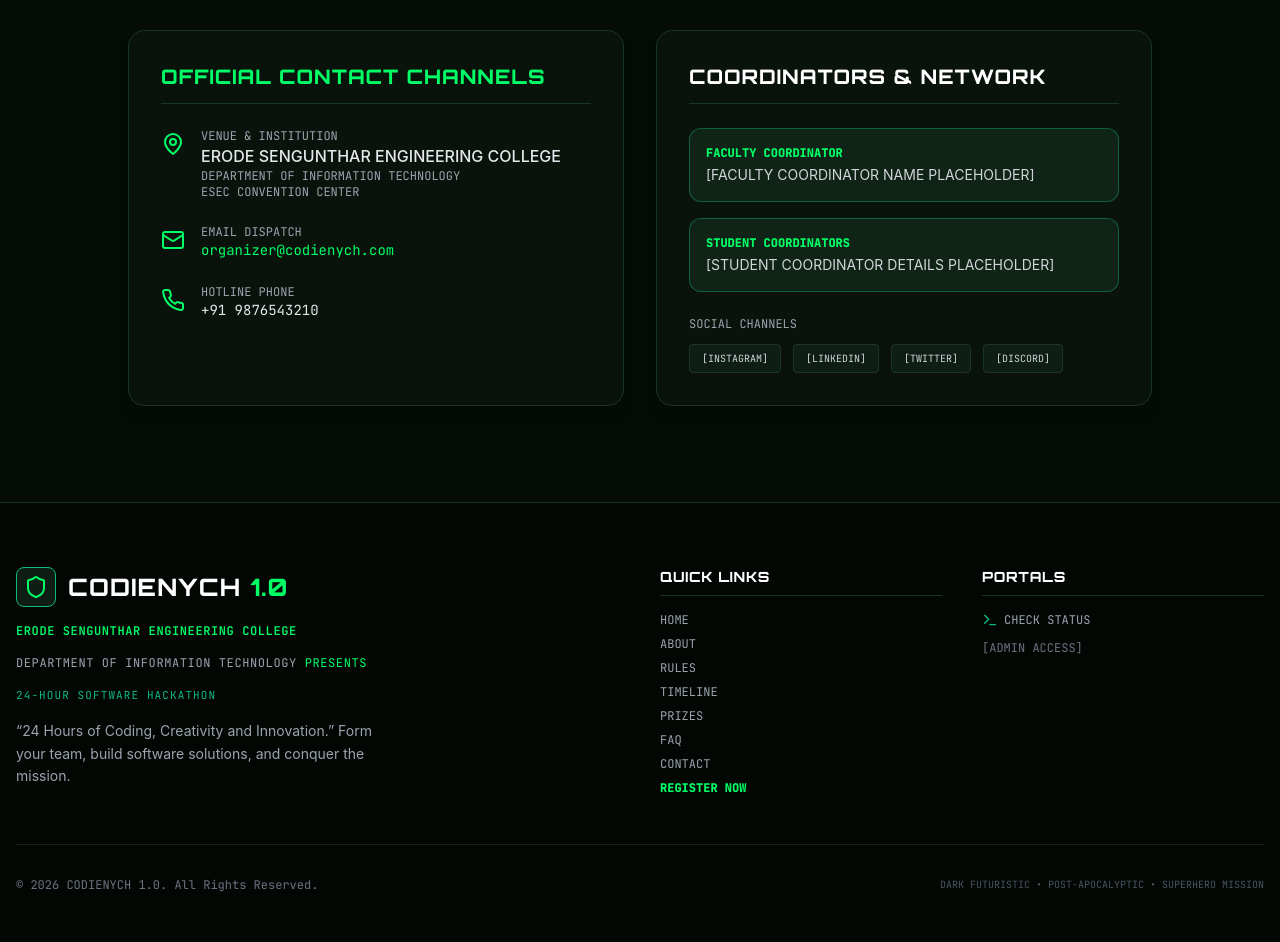
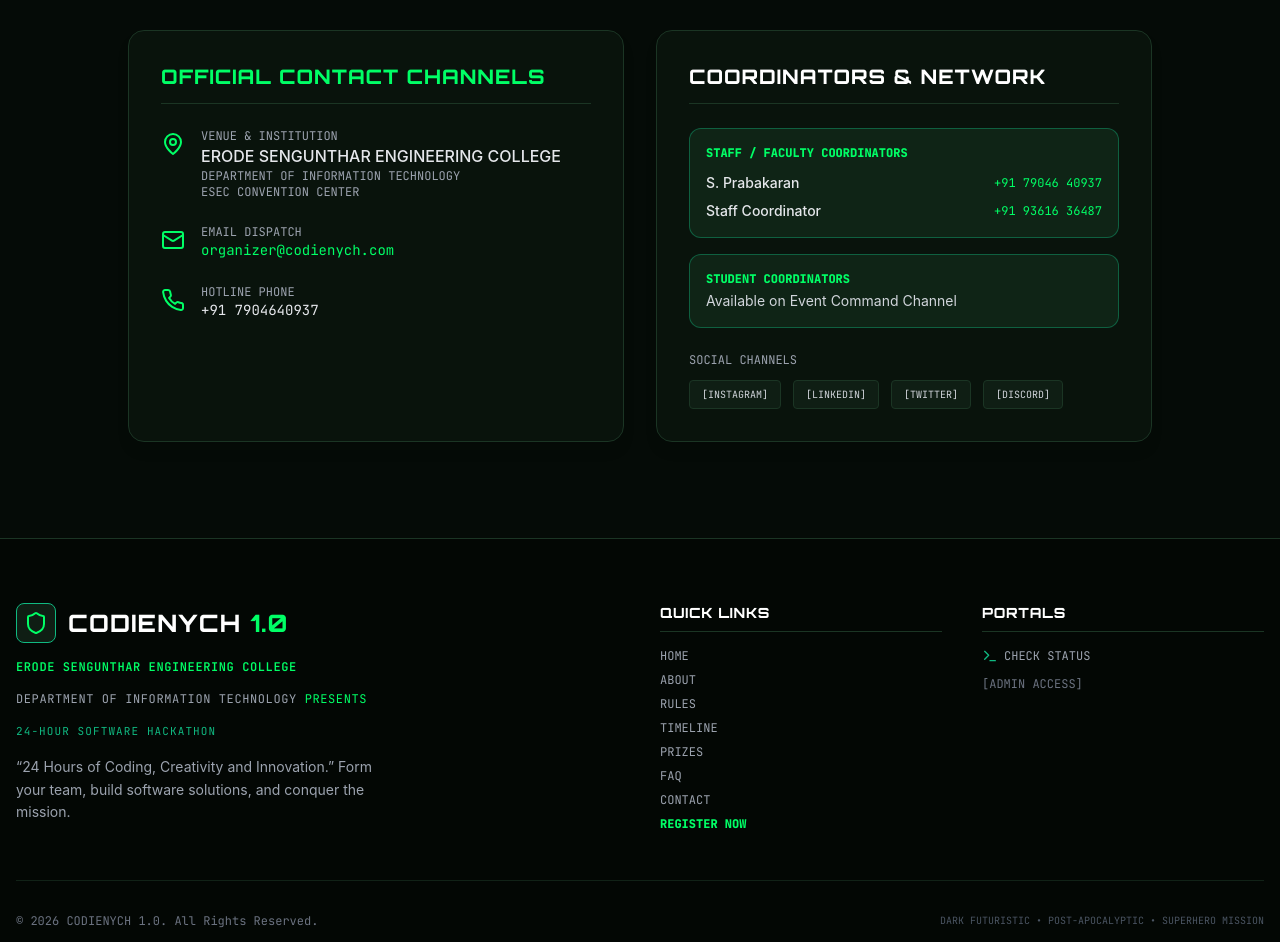
Before and after one commit to kuttyhari07/Codienych1.0-portal, a React (Vite) app in the folder client/: page / in a window 1280 px wide. Shown: the part 9200-10142 px from the top of the page. Built offline with nearby package versions, Linux system fonts and the light colour scheme; no server answers.

Commit message:
Update registration fee to 525 and add staff coordinators

```diff
--- a/client/src/pages/RegisterPage.jsx
+++ b/client/src/pages/RegisterPage.jsx
@@ -406,7 +406,7 @@ const RegisterPage = () => {
                   ))}
                 </div>
                 <p className="font-mono text-xs text-gray-400 mt-2.5">
-                  Total Fee: <span className="text-[#00ff66] font-bold">₹{calculatedFee}</span> (₹567 × {teamSize} participants)
+                  Total Fee: <span className="text-[#00ff66] font-bold">₹{calculatedFee}</span> (₹{EVENT_CONFIG.REGISTRATION_FEE_PER_MEMBER} × {teamSize} participants)
                 </p>
               </div>
             </div>
@@ -771,7 +771,7 @@ const RegisterPage = () => {
                   ₹{calculatedFee}
                 </div>
                 <p className="font-mono text-[11px] text-gray-400 mb-4">
-                  ({teamSize} Participants × ₹567)
+                  ({teamSize} Participants × ₹{EVENT_CONFIG.REGISTRATION_FEE_PER_MEMBER})
                 </p>
 
                 {/* UPI ID Pill & Copy Button */}
--- a/client/src/sections/ContactSection.jsx
+++ b/client/src/sections/ContactSection.jsx
@@ -56,13 +56,24 @@ const ContactSection = () => {
             </h3>
 
             <div className="space-y-4">
-              <div className="bg-[#0f2416] p-4 rounded-xl border border-[#10b981]/40">
+              <div className="bg-[#0f2416] p-4 rounded-xl border border-[#10b981]/40 space-y-3">
                 <span className="font-mono text-xs text-[#00ff66] block uppercase font-bold">
-                  FACULTY COORDINATOR
+                  STAFF / FACULTY COORDINATORS
                 </span>
-                <p className="font-sans text-gray-300 text-sm mt-1">
-                  [FACULTY COORDINATOR NAME PLACEHOLDER]
-                </p>
+                <div className="space-y-2">
+                  <div className="flex items-center justify-between">
+                    <span className="font-sans text-gray-200 text-sm font-medium">S. Prabakaran</span>
+                    <a href="tel:7904640937" className="font-mono text-xs text-[#00ff66] hover:underline">
+                      +91 79046 40937
+                    </a>
+                  </div>
+                  <div className="flex items-center justify-between">
+                    <span className="font-sans text-gray-200 text-sm font-medium">Staff Coordinator</span>
+                    <a href="tel:9361636487" className="font-mono text-xs text-[#00ff66] hover:underline">
+                      +91 93616 36487
+                    </a>
+                  </div>
+                </div>
               </div>
 
               <div className="bg-[#0f2416] p-4 rounded-xl border border-[#10b981]/40">
@@ -70,7 +81,7 @@ const ContactSection = () => {
                   STUDENT COORDINATORS
                 </span>
                 <p className="font-sans text-gray-300 text-sm mt-1">
-                  [STUDENT COORDINATOR DETAILS PLACEHOLDER]
+                  Available on Event Command Channel
                 </p>
               </div>
 
--- a/client/src/utils/config.js
+++ b/client/src/utils/config.js
@@ -10,7 +10,7 @@ export const EVENT_CONFIG = {
   HACKATHON_START_DATE: '2026-10-08T09:00:00',
   HACKATHON_DATES_DISPLAY: 'October 8 – 9, 2026',
 
-  REGISTRATION_FEE_PER_MEMBER: 567,
+  REGISTRATION_FEE_PER_MEMBER: 525,
 
   UPI_ID: import.meta.env.VITE_UPI_ID || '',
   UPI_MERCHANT_NAME: import.meta.env.VITE_UPI_MERCHANT_NAME || 'CODIENYCH 1.0 Hackathon',
@@ -19,5 +19,9 @@ export const EVENT_CONFIG = {
   DEPARTMENT: 'DEPARTMENT OF INFORMATION TECHNOLOGY',
   VENUE: 'ESEC CONVENTION CENTER',
   ORGANIZER_EMAIL: 'organizer@codienych.com',
-  PHONE_NUMBER: '+91 9876543210',
+  PHONE_NUMBER: '+91 7904640937',
+  STAFF_COORDINATORS: [
+    { name: 'S.Prabakaran', phone: '7904640937' },
+    { name: 'Faculty Coordinator', phone: '+919361636487' },
+  ],
 };
```
